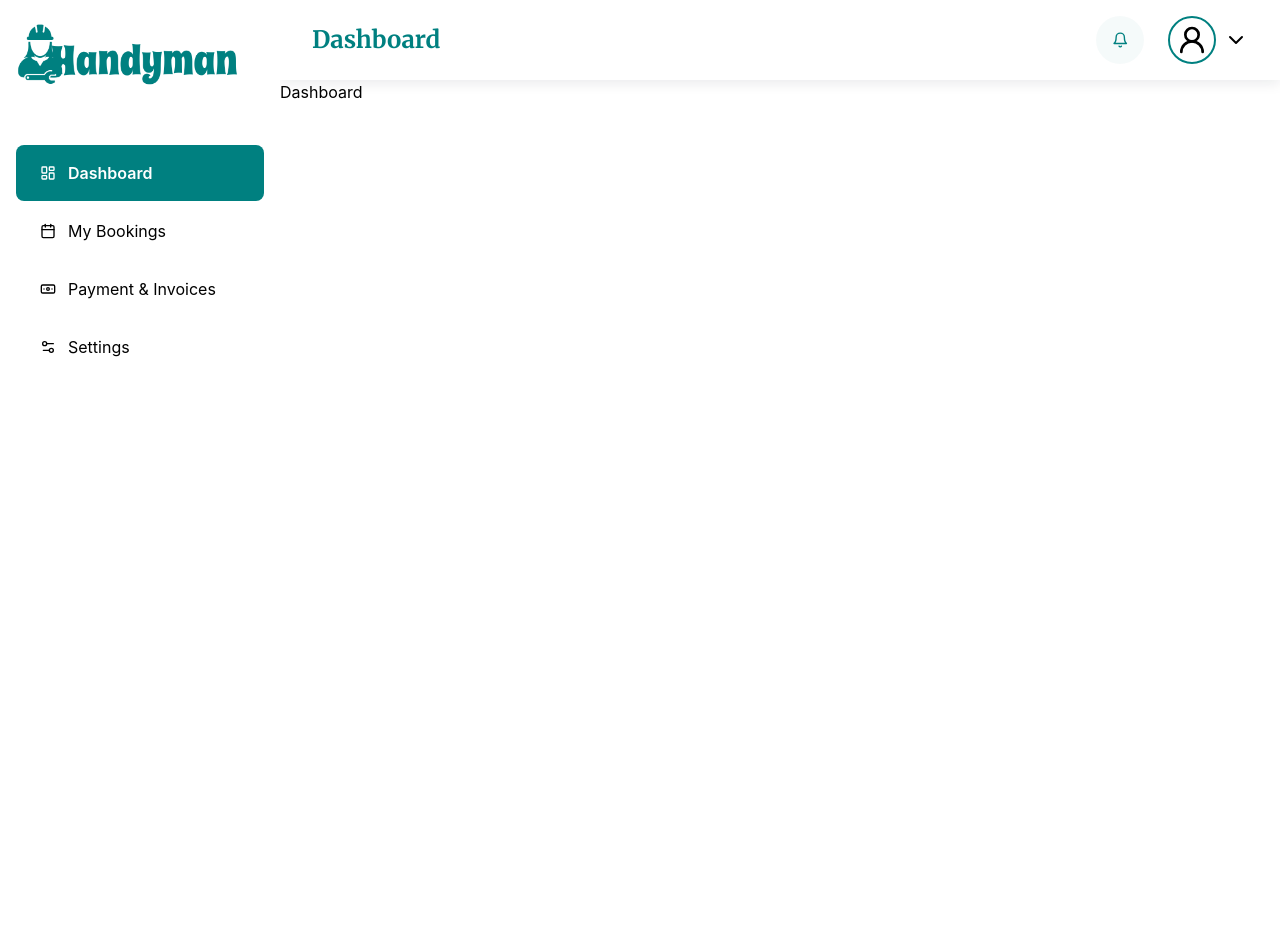
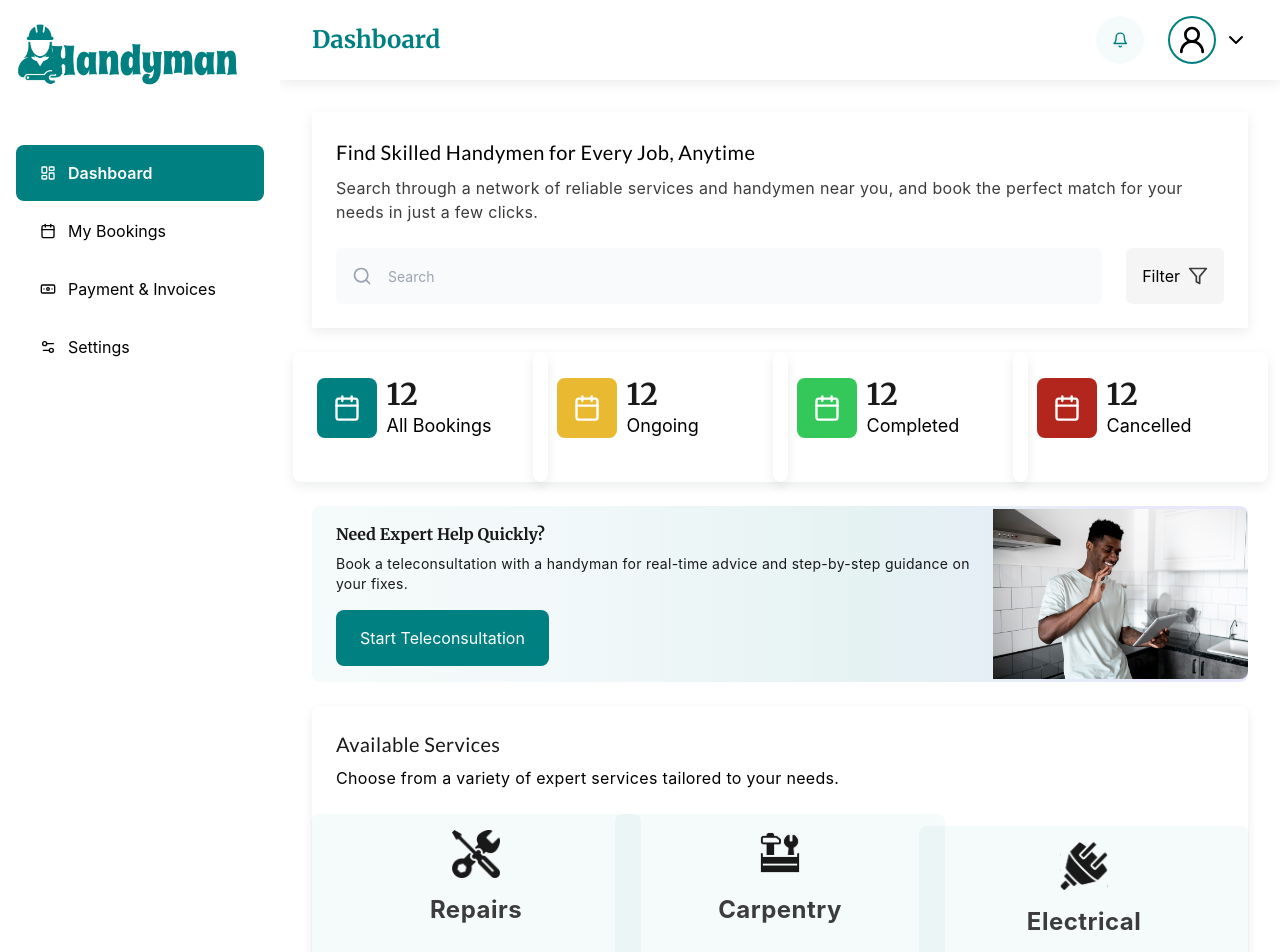
Before and after one commit to EliteDecode/handyman-frontend, a React (Vite) app: page /dashboard in a window 1280 px wide. Shown: the top 952 px of the page. Before the commit the page ends 800 px from the top, so only its background shows below. Built offline with nearby package versions, Linux system fonts and the light colour scheme; no server answers; sample sign-in values are in the browser's storage.

Commit message:
feat: dashboard component

```diff
--- /dev/null
+++ b/src/components/CustomerDashboard/DashboardCard.tsx
@@ -0,0 +1,22 @@
+import { Calendar } from "lucide-react";
+
+const DashboardCard = ({ bg, amount, title }:dashboardCard) => {
+
+  return (
+    <div className="lg:w-[255px] lg:h-[130px] w-[180px] h-[90px] p-6 rounded-lg shadow-custom">
+      <div className="flex items-center gap-4 lg:gap-2.5">
+        <div className={`lg:w-[60px] w-8 lg:h-[60px] h-8 lg:rounded-lg rounded-md flex items-center justify-center text-white `}
+        style={{backgroundColor: bg}}
+        >
+          <Calendar className="lg:w-8 w-4 lg:h-7 h-4" />
+        </div>
+        <div className="">
+          <h2 className="font-merriweather lg:text-3xl text-base text-textHeader font-bold">{amount}</h2>
+          <p className="lg:text-lg leading-8 text-sm tracking-2-percen">{title}</p>
+        </div>
+      </div>
+    </div>
+  );
+};
+
+export default DashboardCard;
--- /dev/null
+++ b/src/components/CustomerDashboard/DashboardInfoCard.tsx
@@ -0,0 +1,37 @@
+import { Filter, Search } from "lucide-react";
+
+const DashboardInfoCard = () => {
+  return (
+    <div className="shadow-custom lg:p-6 p-4">
+      <div>
+        <h2 className="lg:font-medium font-bold font-merriweather lg:font-lato text-xl tracking-2-percent lg:leading-8">
+          Find Skilled Handymen for Every Job, Anytime
+        </h2>
+        <p className="lg:text-base text-sm tracking-2-percent text-textBody mt-2">
+          Search through a network of reliable services and handymen near you,
+          and book the perfect match for your needs in just a few clicks.
+        </p>
+      </div>
+      <div className="lg:h-14 h-10 flex items-center gap-6 w-full lg:mt-6 mt-4">
+        <div className="px-4 w-full bg-[#F9FAFB] flex gap-2 items-center h-full rounded-md">
+          <label htmlFor="search">
+            <Search className="w-5 text-[#98A2B3]" />
+          </label>
+          <input
+            name="search"
+            id="search"
+            type="text"
+            placeholder="Search"
+            className="h-full w-full px-2 outline-none bg-inherit text-xs lg:text-sm"
+          />
+        </div>
+
+        <button className="h-full p-4 flex items-center gap-2 bg-[#F5F5F5] rounded-md outline-none text-xs lg:text-base">
+          Filter <Filter className="lg:w-5 w-4 text-textBody" />
+        </button>
+      </div>
+    </div>
+  );
+}
+
+export default DashboardInfoCard
--- /dev/null
+++ b/src/components/CustomerDashboard/DashboardServices.tsx
@@ -0,0 +1,60 @@
+import toolImg from "@/assets/images/tools.png";
+import plugImg from "@/assets/icons/Electrical.svg";
+import tapImg from "@/assets/icons/FullToolStorageBox.svg";
+
+const DashboardServices = () => {
+  return (
+    <div className="mt-6 p-6 shadow-custom rounded-lg">
+      <h1 className="lg:font-medium lg:text-xl lg:tracking-2-percent text-center lg:text-left font-merriweather lg:font-lato font-bold text-textHeader">
+        Available Services
+      </h1>
+      <p className="mt-2 tracking-2-percent text-center lg:text-left text-sm lg:text-base">
+        Choose from a variety of expert services tailored to your needs.
+      </p>
+
+      <div className="mt-6 grid md:grid-cols-2 xl:grid-cols-3 gap-6 w-full place-items-center">
+        <div className=" flex flex-col items-center justify-center w-ful bg-[#0080800A] rounded-lg w-[250px] md:min-w-[330px] py-4 ">
+          <div className="w-[220px] flex flex-col items-center justify-center">
+            <img src={toolImg} alt="" className="w-12" />
+            <h2 className="text-center mt-4 tracking-2-percent font-medium lg:font-bold lg:text-2xl text-base text-[#3C3C3C]">
+              Repairs
+            </h2>
+            <p className="text-center lg:mt-6 mt-4 text-[#3C3C3C] tracking-2-percent text-sm lg:text-base">
+              Skilled professionals available for home and office repairs.
+            </p>
+          </div>
+        </div>
+        <div className=" flex flex-col items-center justify-center w-ful bg-[#0080800A] rounded-lg w-[250px] md:min-w-[330px] py-4 ">
+          <div className="w-[220px] flex flex-col items-center justify-center">
+            <img src={tapImg} alt="" className="w-12" />
+            <h2 className="text-center mt-4 tracking-2-percent font-medium lg:font-bold lg:text-2xl text-base text-[#3C3C3C]">
+              Carpentry
+            </h2>
+            <p className="text-center lg:mt-6 mt-4 text-[#3C3C3C] tracking-2-percent text-sm lg:text-base">
+              Experts for custom furniture, repairs, and installations.
+            </p>
+          </div>
+        </div>
+        <div className=" flex flex-col items-center justify-center w-ful bg-[#0080800A] rounded-lg w-[250px] md:min-w-[330px] py-4 ">
+          <div className="w-[220px] flex flex-col items-center justify-center">
+            <img src={plugImg} alt="" className="w-12" />
+            <h2 className="text-center mt-4 tracking-2-percent font-medium lg:font-bold lg:text-2xl text-base text-[#3C3C3C]">
+              Electrical
+            </h2>
+            <p className="text-center lg:mt-6 mt-4 text-[#3C3C3C] tracking-2-percent text-sm lg:text-base">
+              Experienced electricians for safe, efficient service.
+            </p>
+          </div>
+        </div>
+      </div>
+
+      <div className="w-full flex items-center justify-center mb-5">
+        <button className="h-14 px-6 duration-200 hover:bg-[#008080]/50 bg-primary text-white rounded-lg mt-8 outline-none text-xs lg:text-base">
+          See all Services
+        </button>
+      </div>
+    </div>
+  );
+};
+
+export default DashboardServices;
--- /dev/null
+++ b/src/components/CustomerDashboard/DashboardTeleconsultant.tsx
@@ -0,0 +1,29 @@
+import TeleconsultantImg from "@/assets/images/dashboard-teleconsultation.png";
+
+const DashboardTeleconsultant = () => {
+  return (
+    <div className="pl-6 bg-dashboard-custom-gradient mt-6 rounded-lg flex justify-between items-center">
+      <div className="py-4">
+        <h2 className="font-bold font-merriweather lg:text-base text-[#191919] text-sm">
+          Need Expert Help Quickly?
+        </h2>
+        <p className="mt-2 text-[#191919] lg:text-sm lg:tracking-2-percent text-[10px]">
+          Book a teleconsultation with a handyman for real-time advice and
+          step-by-step guidance on your fixes.
+        </p>
+        <button className="lg:h-14 h-[30px] rounded-lg bg-primary lg:px-6 px-4 text-white mt-4 lg:text-base text-xs outline-none duration-200 hover:bg-[#008080]/50">
+          Start Teleconsultation
+        </button>
+      </div>
+      <div className=" lg:w-[275px] w-[135px] lg:h-full h-[135px]">
+        <img
+          src={TeleconsultantImg}
+          alt="Teleconsultant Image"
+          className=" object-cover w-full h-full object-center rounded-e-lg"
+        />
+      </div>
+    </div>
+  );
+};
+
+export default DashboardTeleconsultant;
--- a/src/layouts/Dashboard.tsx/Header.tsx
+++ b/src/layouts/Dashboard.tsx/Header.tsx
@@ -14,7 +14,7 @@ const Header = ({ isOpen, setIsOpen }: any) => {
   const title = sidebarLinks.find((val) => val.link === location.pathname);
 
   return (
-    <section className="flex justify-between items-center h-[80px] px-8 shadow-custom">
+    <section className="flex justify-between items-center h-[80px] px-6 lg:px-8 shadow-custom">
       <div className="flex gap-6">
         <button className="outline-none lg:hidden" onClick={toggleDrawer}>
           {isOpen ? <X /> : <Menu />}
--- /dev/null
+++ b/src/pages/CustomerDashboard/Dashboard/Dashboard.tsx
@@ -0,0 +1,52 @@
+import DashboardCard from "@/components/CustomerDashboard/DashboardCard";
+import DashboardInfoCard from "@/components/CustomerDashboard/DashboardInfoCard";
+import DashboardServices from "@/components/CustomerDashboard/DashboardServices";
+import DashboardTeleconsultant from "@/components/CustomerDashboard/DashboardTeleconsultant";
+
+const dashboardCardInfo = [
+  {
+    bg: "#008080",
+    amount: 12,
+    title: "All Bookings",
+  },
+  {
+    bg: "#E8B931",
+    amount: 12,
+    title: "Ongoing",
+  },
+  {
+    bg: "#34C759",
+    amount: 12,
+    title: "Completed",
+  },
+  {
+    bg: "#B3261E",
+    amount: 12,
+    title: "Cancelled",
+  },
+];
+
+const Dashboard = () => {
+  return (
+    <section className="lg:p-8 p-6 w-full">
+      <DashboardInfoCard />
+
+      <div className="grid grid-cols-2 xl:grid-cols-4 md:grid-cols-3 gap-6 mt-6 place-items-center">
+        {dashboardCardInfo.map((val, i) => (
+          <DashboardCard
+            key={i}
+            bg={val.bg}
+            amount={val.amount}
+            title={val.title}
+          />
+        ))}
+      </div>
+
+      <DashboardTeleconsultant />
+
+      <DashboardServices />
+    </section>
+  );
+};
+
+export default Dashboard;
--- a/src/pages/Dashboard/Dashboard/Dashboard.tsx
+++ /dev/null
@@ -1,8 +0,0 @@
-
-const Dashboard = () => {
-  return (
-    <div>Dashboard</div>
-  )
-}
-
-export default Dashboard
--- a/src/routes/index.tsx
+++ b/src/routes/index.tsx
@@ -20,7 +20,7 @@ export const EmailSuccess = lazy(
   () => import("@/pages/CustomerAuth/VerifySuccess/VerifySuccess")
 );
 export const CompleteProfile = lazy(
-  () => import("@/pages/Dashboard/CompleteProfile/CompleteProfile")
+  () => import("@/pages/CustomerDashboard/CompleteProfile/CompleteProfile")
 );
 export const Login = lazy(() => import("@/pages/CustomerAuth/Login/Login"));
 export const ForgetPassword = lazy(
@@ -39,4 +39,4 @@ export const FacebookCallback = lazy(
 );
 
 //Customers Dashboard
-export const Dashboard = lazy(()=> import("@/pages/Dashboard/Dashboard/Dashboard"))
+export const Dashboard = lazy(()=> import("@/pages/CustomerDashboard/Dashboard/Dashboard"))
--- a/src/types/index.d.ts
+++ b/src/types/index.d.ts
@@ -57,3 +57,9 @@ declare interface TOCProps {
     to: string;
   }[];
 }
+
+declare type dashboardCard = {
+  bg: string;
+  amount: number;
+  title: string;
+};
--- a/tailwind.config.js
+++ b/tailwind.config.js
@@ -52,10 +52,11 @@ export default {
           4: "hsl(var(--chart-4))",
           5: "hsl(var(--chart-5))",
         },
+        textHeader: "#191919",
+        textBody: "#3C3C3C",
       },
       backgroundImage: {
-        signup_bg:
-          "url('/src/assets/images/signup-bg.webp')",
+        signup_bg: "url('/src/assets/images/signup-bg.webp')",
       },
     },
     fontFamily: {
@@ -77,6 +78,8 @@ export default {
     backgroundImage: {
       "custom-gradient-progress-bar":
         "linear-gradient(90deg, #008080 0%, #F9DB6D 100%)",
+      "dashboard-custom-gradient":
+        "linear-gradient(90deg, #0080800a 0%, #0080900d 25%, #0080801a 60%, #0f0fff1b 100% )",
     },
   },
   plugins: [animate],
```
Also changed, not shown: src/assets/images/dashboard-teleconsultation.png (added), src/pages/CustomerDashboard/CompleteProfile/CompleteProfile.tsx (renamed from src/pages/Dashboard/CompleteProfile/CompleteProfile.tsx).
